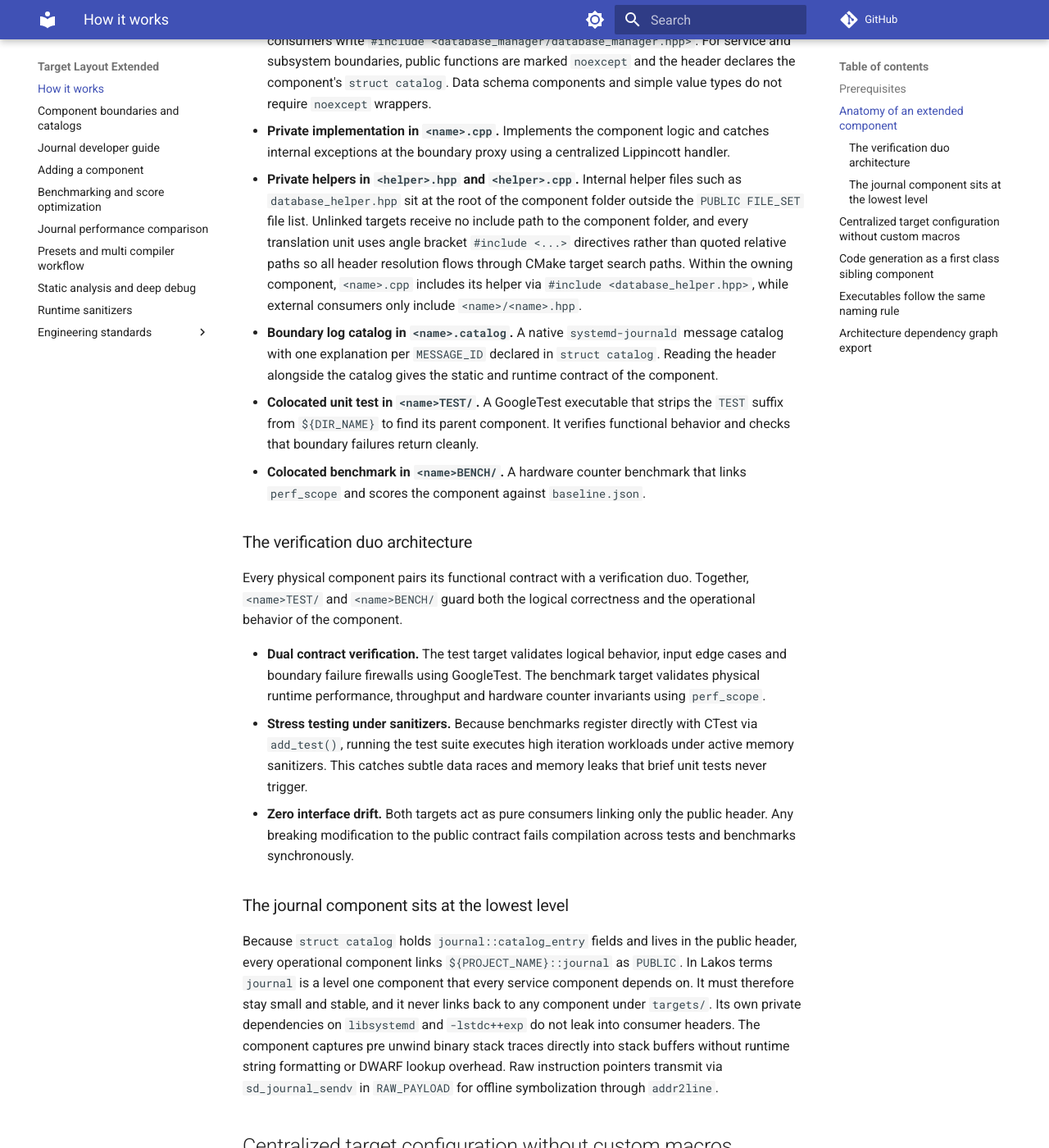
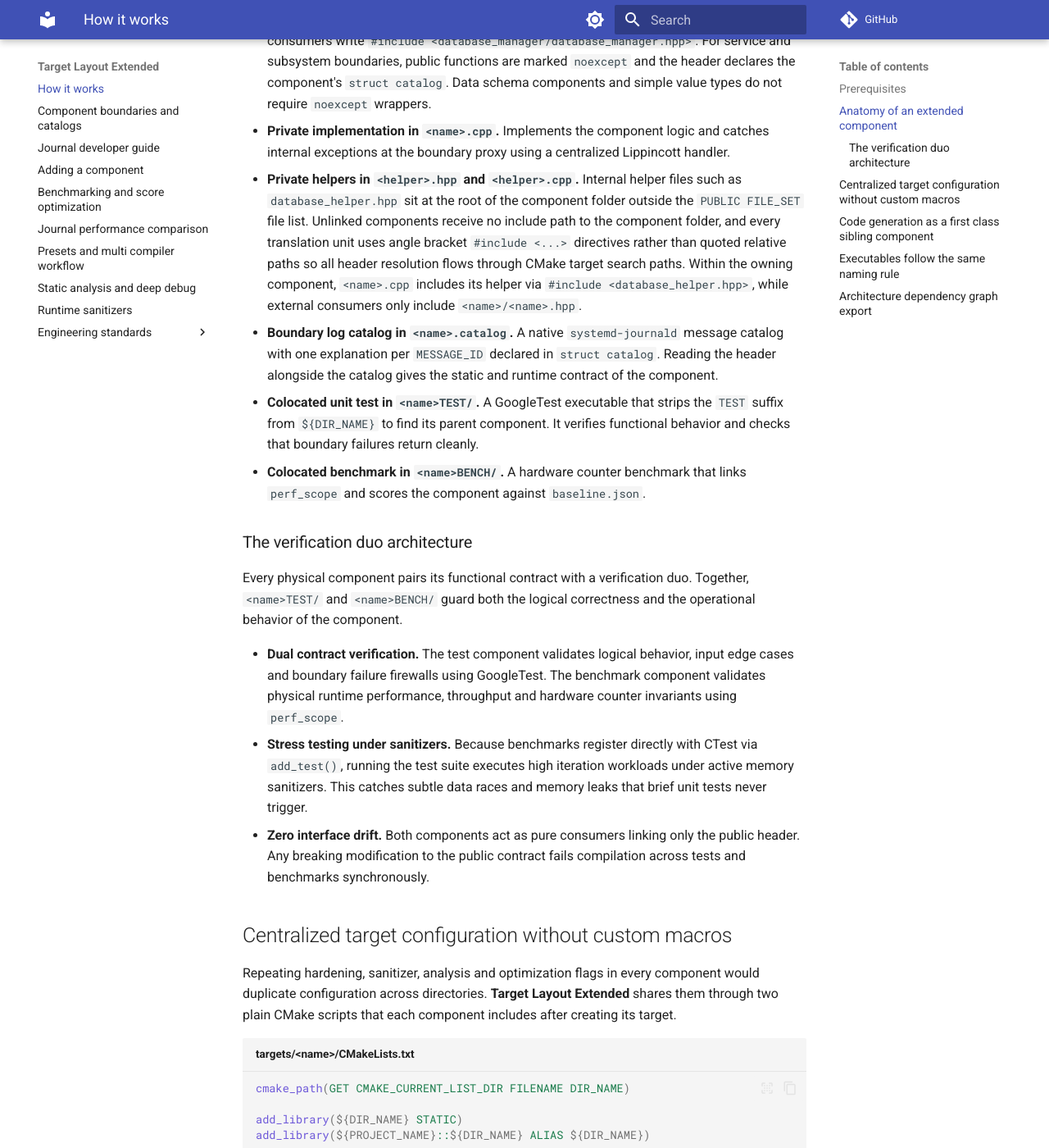
Before and after one commit to JeffKarling/Target_Layout_Extended, an MkDocs documentation site: the page built from Documentation/index.md, in a window 1280 px wide and 1400 px high, scrolled down 1851 px. Shown: the whole window at 82% size. Built offline with MkDocs 1.6.1 and Material for MkDocs 9.7.7, drawn with Linux system fonts in a browser that asks for light colours; comment, search, counter and statistics services are not loaded; some of the changed text lies outside the part shown.

Commit message:
docs: refine component terminology, workstation instrumentation and journal placement

```diff
--- a/Documentation/index.md
+++ b/Documentation/index.md
@@ -6,9 +6,9 @@ When John Lakos formulated physical component design, software development moved
 
 Today, software iteration moves at unprecedented velocity. Rapid refactoring and modern engineering workflows modify complex systems within minutes. In this environment, functional unit tests alone are insufficient because they only verify logical pass or fail states. They remain completely blind to hidden performance degradation, unintended heap allocations, atomic contention and instruction bloat.
 
-Target Layout Extended pairs every physical component with a dedicated performance baseline target in `<name>BENCH/`. By measuring hardware performance counters against committed baseline scorecards, the architecture provides objective mathematical guardrails that ensure high velocity changes never compromise production runtime performance.
+Target Layout Extended pairs every physical component with a dedicated performance baseline component in `<name>BENCH/`. By measuring hardware performance counters against committed baseline scorecards, the architecture provides objective mathematical guardrails that ensure high velocity changes never compromise production runtime performance.
 
-This guide details the infrastructure required for production Linux engineering. Read [component boundaries and catalogs](component_boundaries.md) to explore the boundary failure contract, or follow [adding a component](adding_a_component.md) when scaffolding a new target. Explore [engineering standards](standards/index.md) for interface design, ranges usage and compiler policies.
+This guide details the infrastructure required for production Linux engineering. Read [component boundaries and catalogs](component_boundaries.md) to explore the boundary failure contract, or follow [adding a component](adding_a_component.md) when scaffolding a new component. Explore [engineering standards](standards/index.md) for interface design, ranges usage and compiler policies.
 
 ## Prerequisites
 
@@ -16,7 +16,7 @@ The project targets Linux and resolves every third party dependency through `pkg
 
 * **Toolchain.** CMake 3.25 or newer, GCC and Clang with C++23 support. The `journal` component links `-lstdc++exp` for `std::stacktrace` via generator expression, so both compilers build against libstdc++ from GCC 14 or newer.
 * **Libraries.** `protobuf` with a matching `protoc`, `tbb`, `libsystemd` and `gtest` when `BUILD_TESTING` is on.
-* **Optional tools.** Use `perf` for profiling targets and `dot` from Graphviz for dependency graphs. Static analysis uses `clang-tidy`, `include-what-you-use` and `cppcheck`. The build picks up `ccache` automatically when present.
+* **Optional tools.** Use `perf` for profiling components and `dot` from Graphviz for dependency graphs. Static analysis uses `clang-tidy`, `include-what-you-use` and `cppcheck`. The build picks up `ccache` automatically when present.
 
 ## Anatomy of an extended component
 
@@ -54,7 +54,7 @@ Each file inside the component folder serves a distinct architectural role.
 
 * **Public contract in `<name>/<name>.hpp`.** Exposed via CMake `FILE_SET TYPE HEADERS` so consumers write `#include <database_manager/database_manager.hpp>`. For service and subsystem boundaries, public functions are marked `noexcept` and the header declares the component's `struct catalog`. Data schema components and simple value types do not require `noexcept` wrappers.
 * **Private implementation in `<name>.cpp`.** Implements the component logic and catches internal exceptions at the boundary proxy using a centralized Lippincott handler.
-* **Private helpers in `<helper>.hpp` and `<helper>.cpp`.** Internal helper files such as `database_helper.hpp` sit at the root of the component folder outside the `PUBLIC FILE_SET` file list. Unlinked targets receive no include path to the component folder, and every translation unit uses angle bracket `#include <...>` directives rather than quoted relative paths so all header resolution flows through CMake target search paths. Within the owning component, `<name>.cpp` includes its helper via `#include <database_helper.hpp>`, while external consumers only include `<name>/<name>.hpp`.
+* **Private helpers in `<helper>.hpp` and `<helper>.cpp`.** Internal helper files such as `database_helper.hpp` sit at the root of the component folder outside the `PUBLIC FILE_SET` file list. Unlinked components receive no include path to the component folder, and every translation unit uses angle bracket `#include <...>` directives rather than quoted relative paths so all header resolution flows through CMake target search paths. Within the owning component, `<name>.cpp` includes its helper via `#include <database_helper.hpp>`, while external consumers only include `<name>/<name>.hpp`.
 * **Boundary log catalog in `<name>.catalog`.** A native `systemd-journald` message catalog with one explanation per `MESSAGE_ID` declared in `struct catalog`. Reading the header alongside the catalog gives the static and runtime contract of the component.
 * **Colocated unit test in `<name>TEST/`.** A GoogleTest executable that strips the `TEST` suffix from `${DIR_NAME}` to find its parent component. It verifies functional behavior and checks that boundary failures return cleanly.
 * **Colocated benchmark in `<name>BENCH/`.** A hardware counter benchmark that links `perf_scope` and scores the component against `baseline.json`.
@@ -63,13 +63,9 @@ Each file inside the component folder serves a distinct architectural role.
 
 Every physical component pairs its functional contract with a verification duo. Together, `<name>TEST/` and `<name>BENCH/` guard both the logical correctness and the operational behavior of the component.
 
-* **Dual contract verification.** The test target validates logical behavior, input edge cases and boundary failure firewalls using GoogleTest. The benchmark target validates physical runtime performance, throughput and hardware counter invariants using `perf_scope`.
+* **Dual contract verification.** The test component validates logical behavior, input edge cases and boundary failure firewalls using GoogleTest. The benchmark component validates physical runtime performance, throughput and hardware counter invariants using `perf_scope`.
 * **Stress testing under sanitizers.** Because benchmarks register directly with CTest via `add_test()`, running the test suite executes high iteration workloads under active memory sanitizers. This catches subtle data races and memory leaks that brief unit tests never trigger.
-* **Zero interface drift.** Both targets act as pure consumers linking only the public header. Any breaking modification to the public contract fails compilation across tests and benchmarks synchronously.
-
-### The journal component sits at the lowest level
-
-Because `struct catalog` holds `journal::catalog_entry` fields and lives in the public header, every operational component links `${PROJECT_NAME}::journal` as `PUBLIC`. In Lakos terms `journal` is a level one component that every service component depends on. It must therefore stay small and stable, and it never links back to any component under `targets/`. Its own private dependencies on `libsystemd` and `-lstdc++exp` do not leak into consumer headers. The component captures pre unwind binary stack traces directly into stack buffers without runtime string formatting or DWARF lookup overhead. Raw instruction pointers transmit via `sd_journal_sendv` in `RAW_PAYLOAD` for offline symbolization through `addr2line`.
+* **Zero interface drift.** Both components act as pure consumers linking only the public header. Any breaking modification to the public contract fails compilation across tests and benchmarks synchronously.
 
 ## Centralized target configuration without custom macros
 
@@ -88,7 +84,7 @@ include(${CMAKE_BINARY_DIR}/target_compile_options.cmake)
 The scripts are not functions. They operate on whatever `${DIR_NAME}` holds at the point of inclusion, which works because the one name rule guarantees the variable names the current target. The sources live in `cmake/templates/` and `cmake/CMakeLists.txt` copies them into the build tree with `configure_file(... COPYONLY)`. That is why components include them from `${CMAKE_BINARY_DIR}`.
 
 * **No custom wrapper functions.** Components still use standard `add_library()`, `target_sources()` and `target_link_libraries()` calls rather than opaque wrapper macros.
-* **Uniform properties across targets.** `target_properties.cmake` sets C++23 as a compile feature and turns on `POSITION_INDEPENDENT_CODE` and `OPTIMIZE_DEPENDENCIES`. It also wires up link time optimization and the optional `clang-tidy`, `include-what-you-use` and `cppcheck` hooks.
+* **Uniform properties across components.** `target_properties.cmake` sets C++23 as a compile feature and turns on `POSITION_INDEPENDENT_CODE` and `OPTIMIZE_DEPENDENCIES`. It also wires up link time optimization and the optional `clang-tidy`, `include-what-you-use` and `cppcheck` hooks.
 * **Generator expression flag matrices.** `target_compile_options.cmake` keys every flag set on `$<CONFIG:...>` with the custom build type names described in [presets and multi compiler workflow](presets_and_compilers.md).
 
 ## Code generation as a first class sibling component
```
Also changed, not shown: .agents/skills/performance/SKILL.md (+11 -6 lines), Documentation/benchmarking_and_profiling.md (+12 -6 lines), Documentation/journal_developer_guide.md (+4 -0 lines), Documentation/standards/mandatory_benchmark_verification.md (+20 -2 lines).
